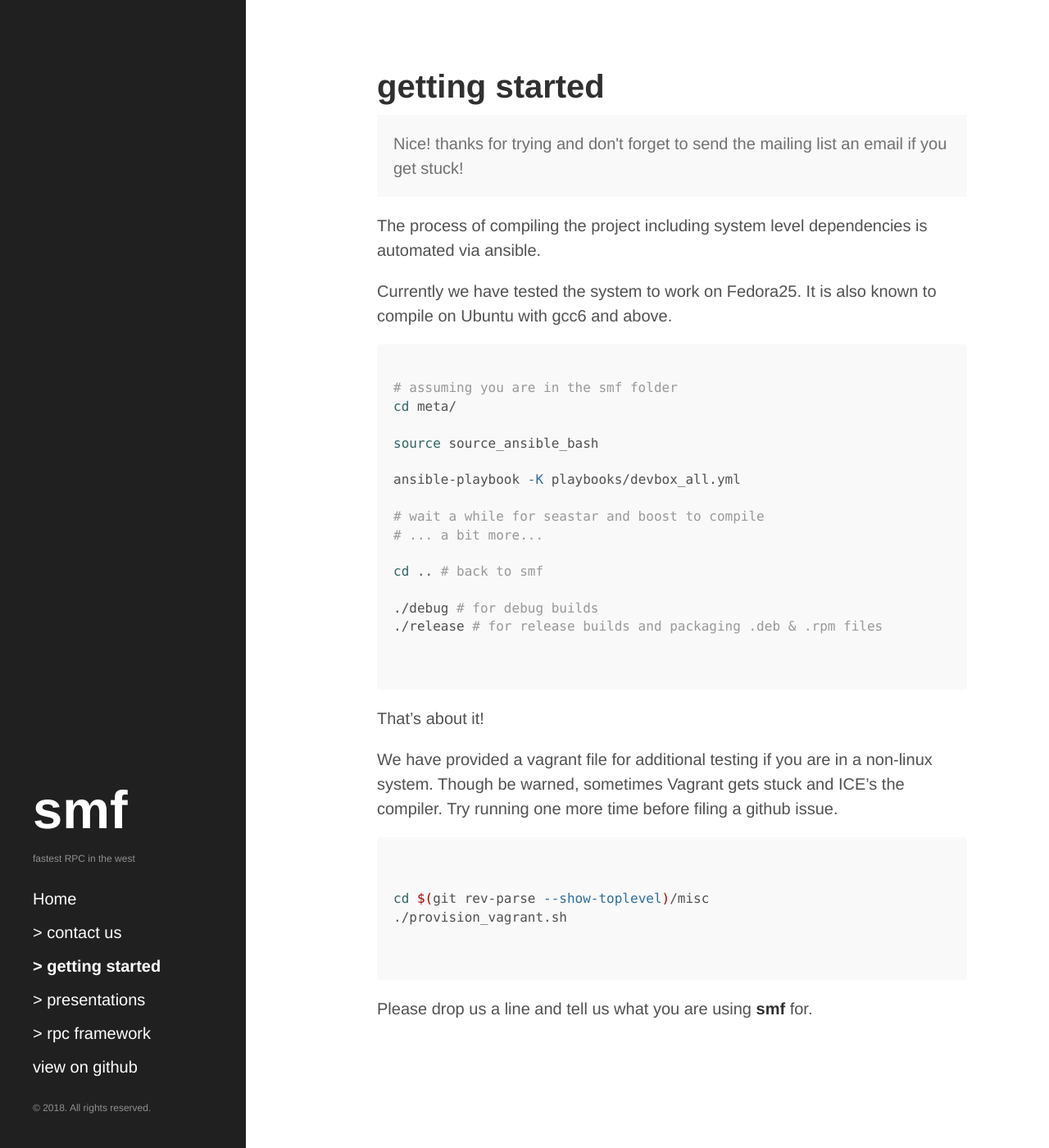
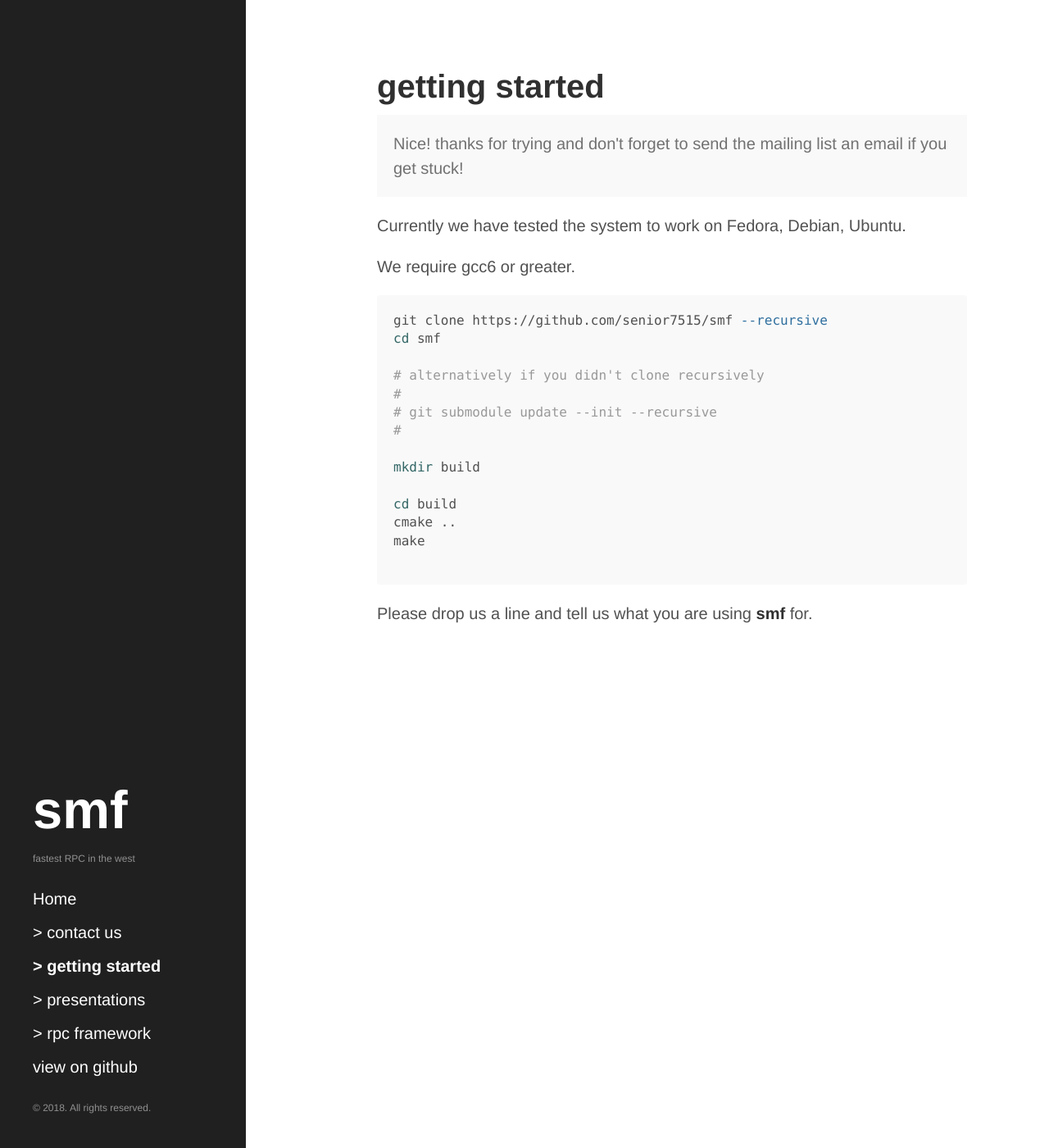
Before and after one commit to smfrpc/smf, a Jekyll site: the page built from docs/getting_started.md, in a window 1280 px wide and 1400 px high. Shown: the whole window at 82% size. Built offline with Jekyll 4.4.1, drawn with Linux system fonts in a browser that asks for light colours.

Commit message:
docs: update website w/ new build steps

````diff
--- a/docs/getting_started.md
+++ b/docs/getting_started.md
@@ -9,47 +9,26 @@ title: getting started
 </p>
 
 
-The process of compiling the project including
-system level dependencies is automated via
-ansible.
+Currently we have tested the system to work on Fedora, Debian, Ubuntu.
 
-Currently we have tested the system to work on Fedora25.
-It is also known to compile on Ubuntu with gcc6 and above.
+We require gcc6 or greater.
+
+
 
 ```bash
+git clone https://github.com/senior7515/smf --recursive
+cd smf
 
-# assuming you are in the smf folder
-cd meta/
+# alternatively if you didn't clone recursively
+#
+# git submodule update --init --recursive
+#
 
-source source_ansible_bash
+mkdir build
 
-ansible-playbook -K playbooks/devbox_all.yml
-
-# wait a while for seastar and boost to compile
-# ... a bit more...
-
-cd .. # back to smf
-
-./debug # for debug builds
-./release # for release builds and packaging .deb & .rpm files
-
-
-```
-
-That's about it!
-
-
-We have provided a vagrant file for additional testing
-if you are in a non-linux system. Though be warned,
-sometimes Vagrant gets stuck and ICE's the compiler.
-Try running one more time before filing a github issue.
-
-```bash
-
-
-cd $(git rev-parse --show-toplevel)/misc
-./provision_vagrant.sh
-
+cd build
+cmake ..
+make
 
 ```
 
````
Also changed, not shown: docs/_posts/2017-10-12-introducing-smf.md (+9 -17 lines).
